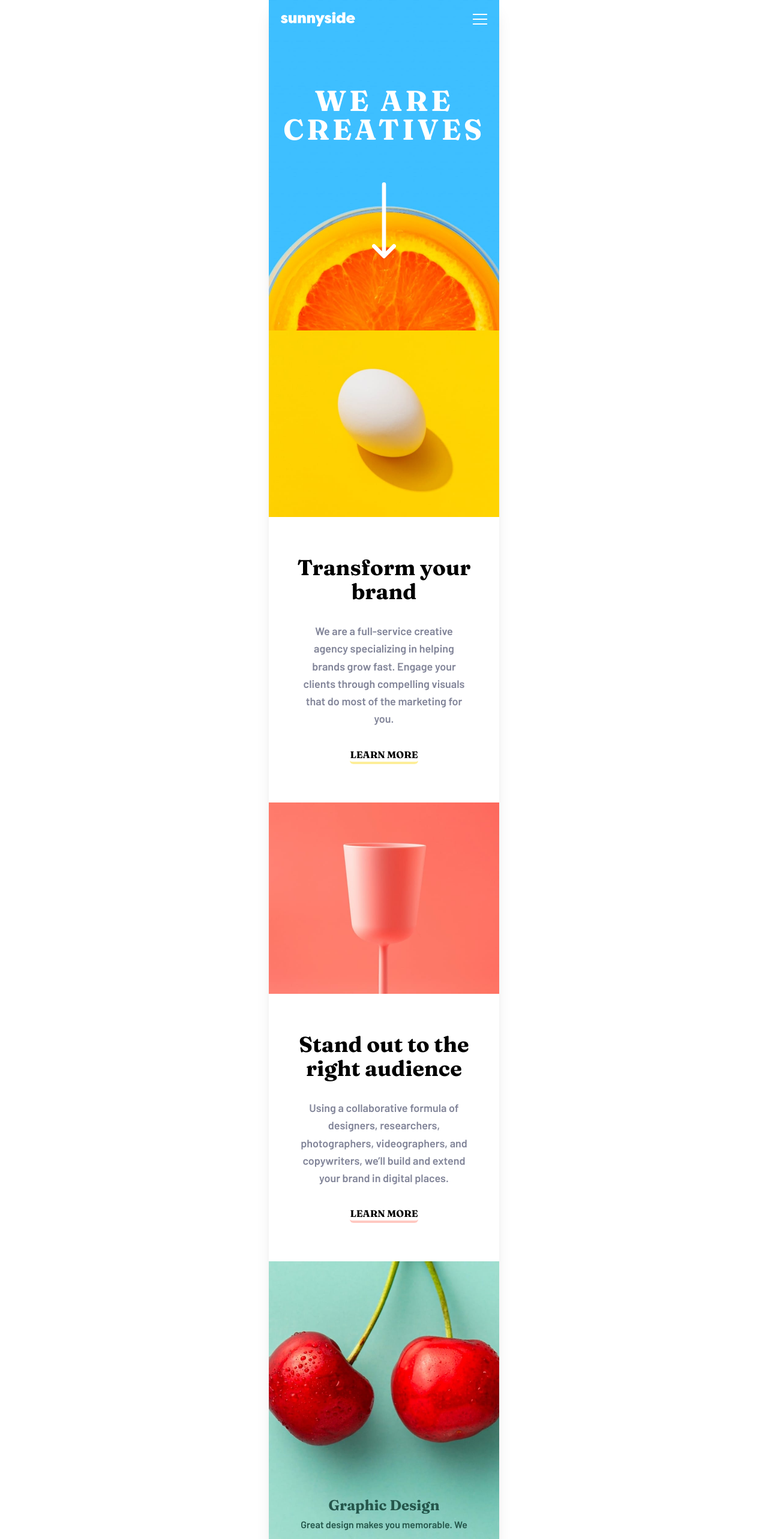
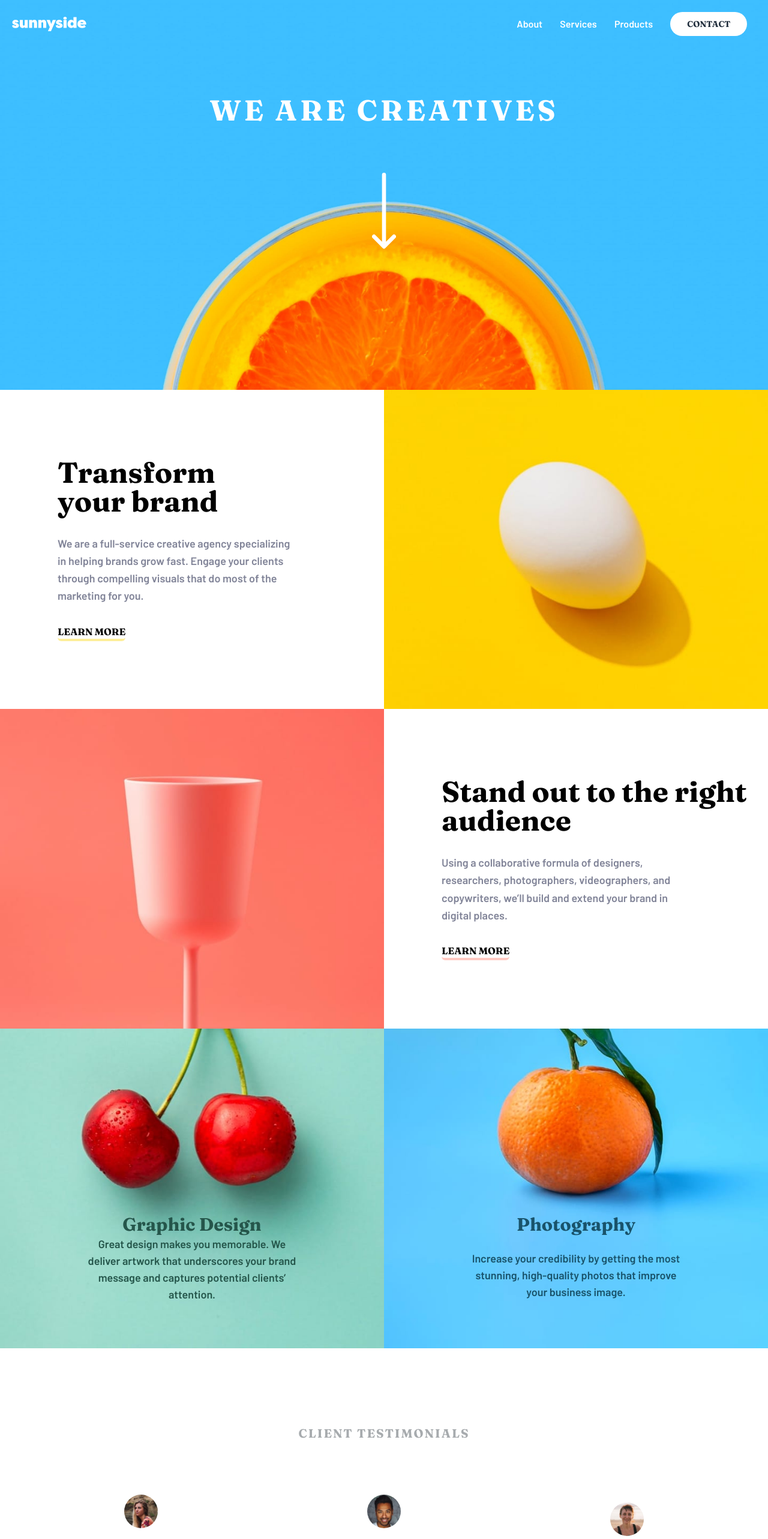
Before and after one commit to hashmi7917/new-sunnyside-agency-landing-page-tailwindcss, a React (Vite) app: page / in a window 1280 px wide. Shown: the top 2566 px of the page at 60% size. Built offline with nearby package versions, Linux system fonts and the light colour scheme.

Commit message:
site completed

```diff
--- a/src/App.jsx
+++ b/src/App.jsx
@@ -1,5 +1,6 @@
 import './App.css';
 import HeroBgMob from './assets/images/mobile/image-header.jpg';
+import HeroBgDesktop from './assets/images/desktop/image-header.jpg';
 import Logo from './assets/images/logo.svg';
 import FooterLogo from './assets/images/footerlogo.svg';
 import MenuIcon from './assets/images/icon-hamburger.svg';
@@ -7,7 +8,9 @@ import ArrowDown from './assets/images/icon-arrow-down.svg';
 import TransformBG from './assets/images/mobile/image-transform.jpg';
 import StandOutBG from './assets/images/mobile/image-stand-out.jpg';
 import CherryBG from './assets/images/mobile/image-graphic-design.jpg';
+import CherryBGDesktop from './assets/images/desktop/image-graphic-design.jpg';
 import OrangeBG from './assets/images/mobile/image-photography.jpg';
+import OrangeBGDesktop from './assets/images/desktop/image-photography.jpg';
 import EmilyPic from './assets/images/image-emily.jpg';
 import ThomasPic from './assets/images/image-thomas.jpg';
 import JenniePic from './assets/images/image-jennie.jpg';
@@ -18,30 +21,78 @@ import Cubes from './assets/images/mobile/image-gallery-sugar-cubes.jpg';
 
 function App() {
   return (
-    <div className="mx-auto max-w-sm shadow-xl">
+    <div className="mx-auto max-w-sm md:max-w-md lg:max-w-xl xl:max-w-full">
+      <div
+        className="xl:hidden"
+        style={{
+          minHeight: '650px',
+          backgroundImage: `url(${HeroBgMob})`,
+          backgroundRepeat: 'no-repeat',
+          backgroundSize: 'cover',
+          backgroundPosition: 'center',
+        }}
+      >
         <header className="flex flex-col text-center relative">
-        <img className="absolute left-0 top-0" src={HeroBgMob} alt="hero" />
-
-        <div className="flex flex-col z-20">
+          <div className="flex flex-col z-10">
             <nav className="flex justify-between items-center p-5">
               <img className="w-30" src={Logo} alt="logo header" />
               <img className="w-30" src={MenuIcon} alt="hamburger menu" />
             </nav>
-          <h1 className="text-neutral-White text-5xl font-Fraunces uppercase tracking-widest pt-20">
+            <h1 className="text-neutral-White text-5xl font-Fraunces uppercase tracking-widest pt-20 lg:w-11/12 mx-auto">
               we are creatives
             </h1>
             <img
-            className="object-fill w-10 my-auto self-center pt-16"
+              className="object-fill w-10 my-auto self-center pt-32"
               src={ArrowDown}
               alt="arrow"
             />
           </div>
         </header>
-      <div className="flex flex-col justify-between items-center text-center bg-neutral-White mt-28">
-        <img className="w-full" src={TransformBG} alt="" />
-        <div className="flex flex-col justify-evenly items-center px-2 py-16 w-10/12">
-          <h2 className="font-Fraunces text-4xl">Transform your brand</h2>
-          <p className="text-lg text-neutral-DarkGrayishBlue leading-relaxed py-8 w-11/12">
+      </div>
+      <div
+        className="xl:block hidden"
+        style={{
+          minHeight: '650px',
+          backgroundImage: `url(${HeroBgDesktop})`,
+          backgroundRepeat: 'no-repeat',
+          backgroundSize: 'cover',
+          backgroundPosition: 'center',
+        }}
+      >
+        <header className="flex flex-col text-center relative">
+          <div className="flex flex-col z-10">
+            <nav className="flex justify-between items-center p-5">
+              <img className="w-30" src={Logo} alt="logo header" />
+              <ul className="w-1/3 flex justify-around items-center text-neutral-White">
+                <li className="cursor-pointer">About</li>
+                <li className="cursor-pointer">Services</li>
+                <li className="cursor-pointer">Products</li>
+                <button
+                  className="bg-neutral-White font-Fraunces text-neutral-VeryDarkDesaturatedBlue text-sm w-32 h-10 rounded-full"
+                  type="submit"
+                >
+                  CONTACT
+                </button>
+              </ul>
+            </nav>
+            <h1 className="text-neutral-White text-5xl font-Fraunces uppercase tracking-widest pt-20 lg:w-11/12 mx-auto">
+              we are creatives
+            </h1>
+            <img
+              className="object-fill w-10 my-auto self-center pt-20"
+              src={ArrowDown}
+              alt="arrow"
+            />
+          </div>
+        </header>
+      </div>
+      <div className="flex flex-col xl:flex-row-reverse justify-between items-center text-center bg-neutral-White">
+        <img className="w-full xl:w-1/2" src={TransformBG} alt="Transform" />
+        <div className="flex flex-col justify-evenly items-center xl:items-start xl:text-left px-2 py-16 w-10/12 xl:w-1/2 xl:pl-24">
+          <h2 className="font-Fraunces text-4xl xl:text-5xl xl:w-8/12">
+            Transform your brand
+          </h2>
+          <p className="text-lg text-neutral-DarkGrayishBlue leading-relaxed py-8 w-11/12 xl:w-9/12">
             We are a full-service creative agency specializing in helping brands
             grow fast. Engage your clients through compelling visuals that do
             most of the marketing for you.
@@ -51,13 +102,13 @@ function App() {
           </h6>
         </div>
       </div>
-      <div className="flex flex-col justify-between items-center text-center bg-neutral-White">
-        <img className="" src={StandOutBG} alt="" />
-        <div className="flex flex-col justify-evenly items-center px-2 py-16 w-10/12">
-          <h2 className="font-Fraunces text-4xl">
+      <div className="flex flex-col xl:flex-row justify-between items-center">
+        <img className="w-full xl:w-1/2" src={StandOutBG} alt="Stand Out" />
+        <div className="flex flex-col justify-evenly items-center xl:text-left xl:items-start px-2 xl:pl-24 py-16 w-10/12">
+          <h2 className="font-Fraunces text-4xl xl:text-5xl">
             Stand out to the right audience
           </h2>
-          <p className="text-lg text-neutral-DarkGrayishBlue leading-relaxed py-8 w-11/12">
+          <p className="text-lg text-neutral-DarkGrayishBlue leading-relaxed py-8 w-11/12 xl:w-9/12">
             Using a collaborative formula of designers, researchers,
             photographers, videographers, and copywriters, we’ll build and
             extend your brand in digital places.{' '}
@@ -67,12 +118,19 @@ function App() {
           </h6>
         </div>
       </div>
-      <div className="flex flex-col">
+      <div className="flex flex-col xl:flex-row">
         <div className="flex flex-col justify-between items-center text-center relative text-primary-DarkDesaturatedCyanGDesignText">
-          <img className="" src={CherryBG} alt="Graphic Design" />
-          <div className="absolute left-0 bottom-20 z-10 px-12 leading-loose flex flex-col justify-between h-36">
-            <h4 className="font-Fraunces text-2xl">Graphic Design</h4>
-            <p className="font-thin">
+          <img className="xl:hidden" src={CherryBG} alt="Graphic Design" />
+          <img
+            className="hidden xl:block"
+            src={CherryBGDesktop}
+            alt="Graphic Design"
+          />
+          <div className="absolute left-0 bottom-20 z-10 px-12 leading-loose flex flex-col justify-between h-36 lg:mb-18">
+            <h4 className="font-Fraunces text-2xl lg:text-3xl">
+              Graphic Design
+            </h4>
+            <p className="font-thin lg:text-lg xl:w-8/12 mx-auto">
               Great design makes you memorable. We deliver artwork that
               underscores your brand message and captures potential clients’
               attention.
@@ -80,23 +138,29 @@ function App() {
           </div>
         </div>
         <div className="flex flex-col justify-between items-center text-center relative text-primary-DarkBluePhotographyText">
-          <img className="" src={OrangeBG} alt="Graphic Design" />
-          <div className="absolute left-0 bottom-20 z-10 px-12 leading-loose flex flex-col justify-between h-36">
-            <h4 className="font-Fraunces text-2xl">Photography</h4>
-            <p className="font-thin">
+          <img className="xl:hidden" src={OrangeBG} alt="Graphic Design" />
+          <img
+            className="hidden xl:block"
+            src={OrangeBGDesktop}
+            alt="Graphic Design"
+          />
+          <div className="absolute left-0 bottom-20 z-10 px-12 leading-loose flex flex-col justify-between h-36 lg:mb-18">
+            <h4 className="font-Fraunces text-2xl lg:text-3xl">Photography</h4>
+            <p className="font-thin lg:text-lg xl:w-8/12 mx-auto">
               Increase your credibility by getting the most stunning,
               high-quality photos that improve your business image.
             </p>
           </div>
         </div>
       </div>
-      <div className="text-center flex flex-col justify-evenly items-center text-neutral-DarkGrayishBlue">
-        <h4 className="text-md font-Fraunces tracking-widest uppercase pt-12 pb-6">
+      <div className="mx-auto text-center py-20">
+        <h4 className="text-md xl:text-xl font-Fraunces text-neutral-GrayishBlue tracking-widest uppercase pt-12 pb-6 xl:pb-16">
           client testimonials
         </h4>
+        <div className="text-center flex flex-col xl:flex-row justify-evenly items-center text-neutral-DarkGrayishBlue xl:px-8">
           <div className="flex flex-col justify-between items-center w-3/4 px-5 py-6">
             <img className="w-14 rounded-full" src={EmilyPic} alt="emily" />
-          <p className="leading-relaxed py-6">
+            <p className="leading-relaxed py-6 xl:px-12">
               We put our trust in Sunnyside and they delivered, making sure our
               needs were met and deadlines were always hit.
             </p>
@@ -109,7 +173,7 @@ function App() {
           </div>
           <div className="flex flex-col justify-between items-center w-3/4 px-5 py-6">
             <img className="w-14 rounded-full" src={ThomasPic} alt="emily" />
-          <p className="leading-relaxed py-6">
+            <p className="leading-relaxed py-6 xl:px-12">
               Sunnyside’s enthusiasm coupled with their keen interest in our
               brand’s success made it a satisfying and enjoyable experience.
             </p>
@@ -122,9 +186,9 @@ function App() {
           </div>
           <div className="flex flex-col justify-between items-center w-3/4 px-5 py-6">
             <img className="w-14 rounded-full" src={JenniePic} alt="emily" />
-          <p className="leading-relaxed py-6">
-            Incredible end result! Our sales increased over 400% when we worked
-            with Sunnyside. Highly recommended!
+            <p className="leading-relaxed py-6 xl:px-12">
+              Incredible end result! Our sales increased over 400% when we
+              worked with Sunnyside. Highly recommended!
             </p>
             <h4 className="text-neutral-VeryDarkDesaturatedBlue font-Fraunces">
               Jennie F.{' '}
@@ -134,7 +198,8 @@ function App() {
             </h6>
           </div>
         </div>
-      <div className="grid grid-cols-2 grid-rows-2 pt-12">
+      </div>
+      <div className="grid grid-cols-2 grid-rows-2 xl:grid-cols-4 xl:grid-rows-1 pt-12">
         <img src={Bottle} alt="Milk Bottle" />
         <img src={Orange} alt="Milk Bottle" />
         <img src={Cone} alt="Milk Bottle" />
@@ -142,16 +207,16 @@ function App() {
       </div>
       <footer className="bg-primary-DarkModerateCyanFooter text-primary-FooterText flex flex-col justify-between items-center px-2 py-20">
         <img className="w-40" src={FooterLogo} alt="footer logo" />
-        <ul className="flex justify-evenly items-center w-11/12 pt-8 pb-14">
-          <li>About</li>
-          <li>Services</li>
-          <li>Projects</li>
+        <ul className="flex justify-evenly items-center w-11/12 pt-8 pb-14 xl:w-5/12 xl:pt-12 xl:pb-20">
+          <li className="cursor-pointer">About</li>
+          <li className="cursor-pointer">Services</li>
+          <li className="cursor-pointer">Projects</li>
         </ul>
-        <div className="flex justify-between items-center w-1/3">
-          <i class="text-xl fa-brands fa-square-facebook"></i>
-          <i class="text-xl fa-brands fa-instagram"></i>
-          <i class="text-xl fa-brands fa-twitter"></i>
-          <i class="text-xl fa-brands fa-pinterest"></i>
+        <div className="flex justify-between items-center w-1/3 xl:w-1/6">
+          <i class="cursor-pointer text-xl fa-brands fa-square-facebook"></i>
+          <i class="cursor-pointer text-xl fa-brands fa-instagram"></i>
+          <i class="cursor-pointer text-xl fa-brands fa-twitter"></i>
+          <i class="cursor-pointer text-xl fa-brands fa-pinterest"></i>
         </div>
       </footer>
     </div>
```
Lines whose indentation alone changed are shown as unchanged.
